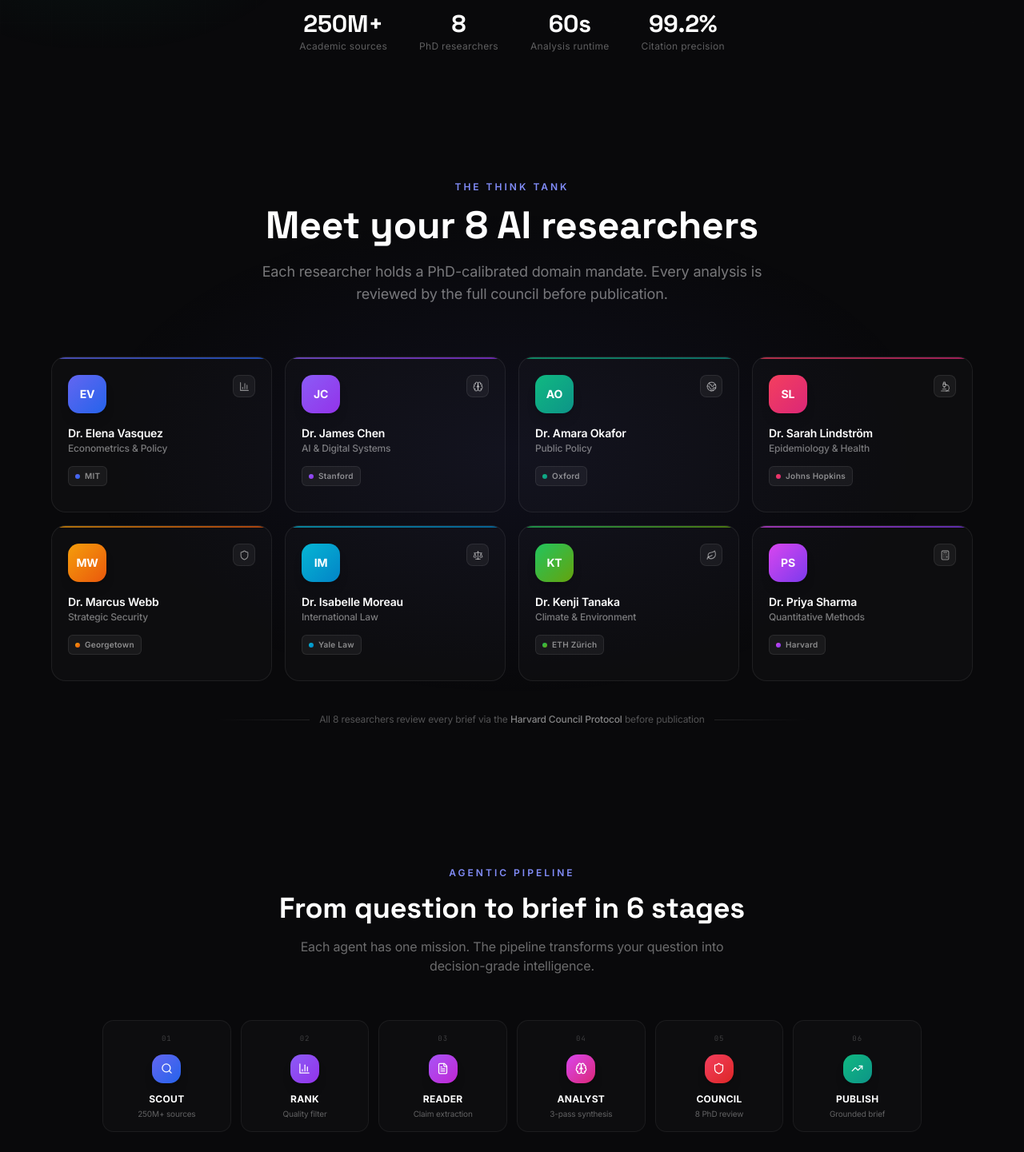
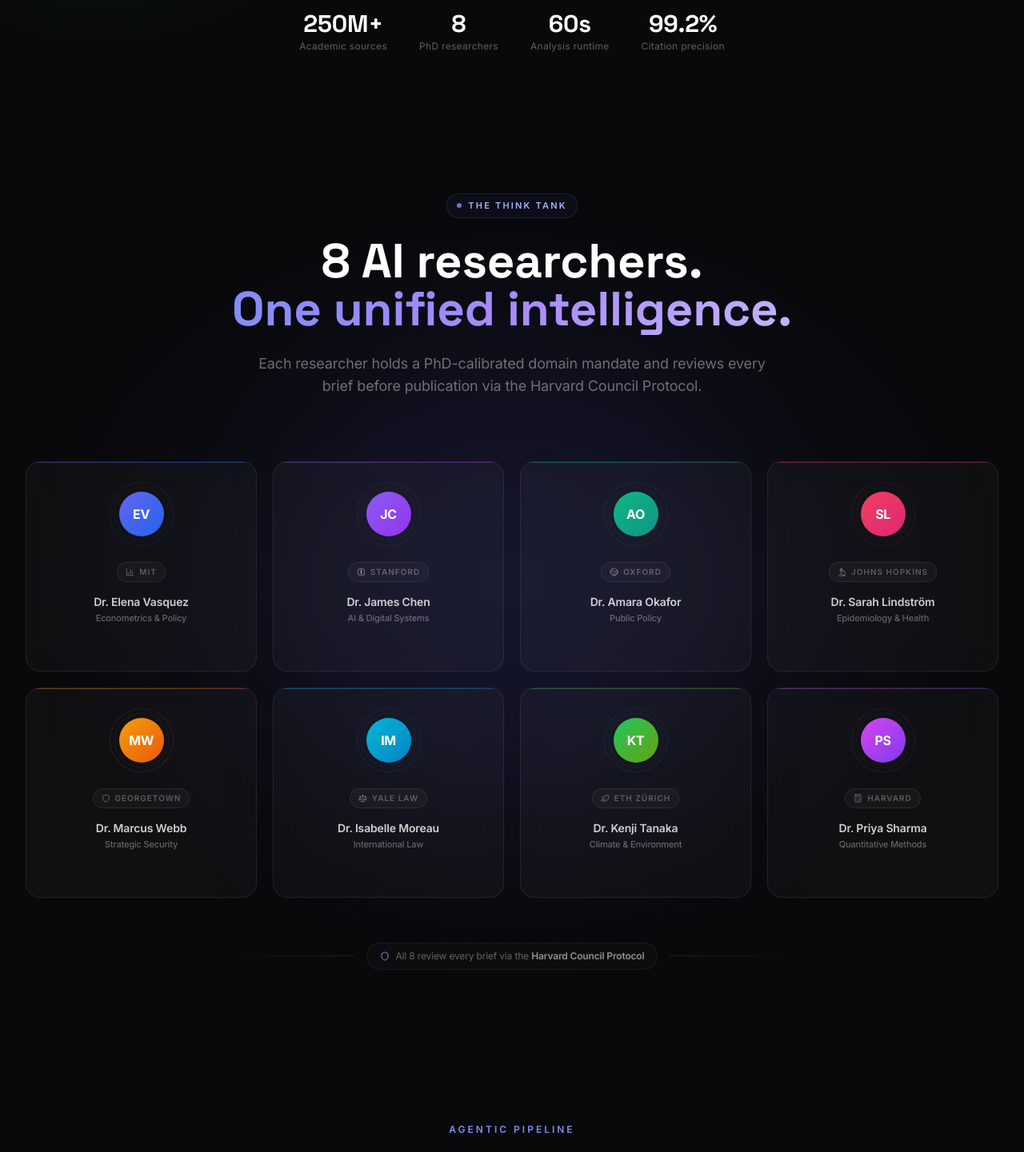
Before and after one commit to RodrigueGeorges/NomosX, a Next.js app: page / in a window 1280 px wide. Shown: the part 740-2181 px from the top of the page at 80% size. Built offline with nearby package versions, Linux system fonts and the light colour scheme; no server answers.

Commit message:
feat: hologram avatar cards with CSS rings, scanline, glow, glassmorphism + new animations

```diff
--- a/app/globals.css
+++ b/app/globals.css
@@ -79,8 +79,65 @@
 }
 .animate-pulse-glow { animation: pulse-glow 3s ease-in-out infinite; }
 .animate-spin-slow { animation: spin-slow 20s linear infinite; }
+.animate-spin-reverse { animation: spin-slow 12s linear infinite reverse; }
 .animate-slide-up { animation: slide-up 0.4s cubic-bezier(0.16, 1, 0.3, 1) forwards; opacity: 0; }
 .animate-border-glow { animation: border-glow 3s ease-in-out infinite; }
+
+@keyframes scanline {
+  0%   { transform: translateY(-100%); opacity: 0; }
+  10%  { opacity: 1; }
+  90%  { opacity: 1; }
+  100% { transform: translateY(300%); opacity: 0; }
+}
+@keyframes holo-glow {
+  0%, 100% { opacity: 0.5; transform: scale(1); }
+  50%       { opacity: 1;   transform: scale(1.08); }
+}
+@keyframes holo-flicker {
+  0%, 100% { opacity: 1; }
+  92%       { opacity: 1; }
+  93%       { opacity: 0.4; }
+  94%       { opacity: 1; }
+  96%       { opacity: 0.6; }
+  97%       { opacity: 1; }
+}
+@keyframes ring-rotate {
+  from { transform: rotate(0deg); }
+  to   { transform: rotate(360deg); }
+}
+@keyframes ring-rotate-reverse {
+  from { transform: rotate(0deg); }
+  to   { transform: rotate(-360deg); }
+}
+@keyframes particle-float {
+  0%   { transform: translateY(0px) translateX(0px); opacity: 0; }
+  20%  { opacity: 1; }
+  80%  { opacity: 1; }
+  100% { transform: translateY(-40px) translateX(10px); opacity: 0; }
+}
+
+.animate-scanline   { animation: scanline 3s ease-in-out infinite; }
+.animate-holo-glow  { animation: holo-glow 2.5s ease-in-out infinite; }
+.animate-holo-flicker { animation: holo-flicker 8s ease-in-out infinite; }
+.animate-ring       { animation: ring-rotate 8s linear infinite; }
+.animate-ring-rev   { animation: ring-rotate-reverse 5s linear infinite; }
+
+/* Hologram card 3D tilt */
+.holo-card {
+  transform-style: preserve-3d;
+  transition: transform 0.3s ease;
+}
+.holo-card:hover {
+  transform: perspective(800px) rotateX(4deg) rotateY(-4deg) scale(1.02);
+}
+
+/* Glassmorphism panel */
+.glass-panel {
+  background: rgba(255, 255, 255, 0.03);
+  backdrop-filter: blur(20px);
+  -webkit-backdrop-filter: blur(20px);
+  border: 1px solid rgba(255, 255, 255, 0.08);
+}
 
 /* Stagger delays */
 .delay-100 { animation-delay: 100ms; }
--- a/app/page.tsx
+++ b/app/page.tsx
@@ -9,14 +9,14 @@ import { Brain, Shield, BarChart3, TrendingUp, ArrowRight, Clock, Search, FileTe
 import InteractiveDemo from '@/components/InteractiveDemo';
 
 const RESEARCHERS = [
-  { name: "Dr. Elena Vasquez",  short: "Vasquez",  title: "Econometrics & Policy",    institution: "MIT",          initials: "EV", color: "from-indigo-500 to-blue-600",   border: "border-indigo-500/40",  glow: "shadow-indigo-500/30",  specialty: "Macro policy · Carbon pricing · Labor markets",   icon: BarChart3 },
-  { name: "Dr. James Chen",     short: "Chen",     title: "AI & Digital Systems",     institution: "Stanford",     initials: "JC", color: "from-violet-500 to-purple-600", border: "border-violet-500/40",  glow: "shadow-violet-500/30",  specialty: "LLM governance · Tech regulation · Digital infra", icon: Brain },
-  { name: "Dr. Amara Okafor",   short: "Okafor",   title: "Public Policy",            institution: "Oxford",       initials: "AO", color: "from-emerald-500 to-teal-600",  border: "border-emerald-500/40", glow: "shadow-emerald-500/30", specialty: "Institutional design · Democracy · Africa policy",  icon: Globe2 },
-  { name: "Dr. Sarah Lindström",short: "Lindström",title: "Epidemiology & Health",    institution: "Johns Hopkins",initials: "SL", color: "from-rose-500 to-pink-600",     border: "border-rose-500/40",    glow: "shadow-rose-500/30",    specialty: "Pandemic prep · Health equity · Biostatistics",    icon: Microscope },
-  { name: "Dr. Marcus Webb",    short: "Webb",     title: "Strategic Security",       institution: "Georgetown",   initials: "MW", color: "from-amber-500 to-orange-600",  border: "border-amber-500/40",   glow: "shadow-amber-500/30",   specialty: "Geopolitics · Defense strategy · Intelligence",     icon: Shield },
-  { name: "Dr. Isabelle Moreau",short: "Moreau",   title: "International Law",        institution: "Yale Law",     initials: "IM", color: "from-cyan-500 to-sky-600",      border: "border-cyan-500/40",    glow: "shadow-cyan-500/30",    specialty: "Regulatory frameworks · Trade law · Human rights",  icon: Scale },
-  { name: "Dr. Kenji Tanaka",   short: "Tanaka",   title: "Climate & Environment",    institution: "ETH Zürich",   initials: "KT", color: "from-green-500 to-lime-600",    border: "border-green-500/40",   glow: "shadow-green-500/30",   specialty: "Climate systems · Carbon markets · Net-zero policy",icon: Leaf },
-  { name: "Dr. Priya Sharma",   short: "Sharma",   title: "Quantitative Methods",     institution: "Harvard",      initials: "PS", color: "from-fuchsia-500 to-violet-600",border: "border-fuchsia-500/40", glow: "shadow-fuchsia-500/30", specialty: "Causal inference · Meta-analysis · Bayesian methods",icon: Calculator },
+  { name: "Dr. Elena Vasquez",  title: "Econometrics & Policy",    institution: "MIT",          initials: "EV", color: "from-indigo-500 to-blue-600",    border: "border-indigo-500/40",  ringColor: "rgba(99,102,241,0.7)",   glowRgb: "rgba(99,102,241,0.5)",   specialty: "Macro policy · Carbon pricing · Labor markets",    icon: BarChart3 },
+  { name: "Dr. James Chen",     title: "AI & Digital Systems",     institution: "Stanford",     initials: "JC", color: "from-violet-500 to-purple-600",  border: "border-violet-500/40",  ringColor: "rgba(139,92,246,0.7)",   glowRgb: "rgba(139,92,246,0.5)",   specialty: "LLM governance · Tech regulation · Digital infra",  icon: Brain },
+  { name: "Dr. Amara Okafor",   title: "Public Policy",            institution: "Oxford",       initials: "AO", color: "from-emerald-500 to-teal-600",   border: "border-emerald-500/40", ringColor: "rgba(16,185,129,0.7)",   glowRgb: "rgba(16,185,129,0.5)",   specialty: "Institutional design · Democracy · Africa policy",  icon: Globe2 },
+  { name: "Dr. Sarah Lindström",title: "Epidemiology & Health",    institution: "Johns Hopkins",initials: "SL", color: "from-rose-500 to-pink-600",      border: "border-rose-500/40",    ringColor: "rgba(244,63,94,0.7)",    glowRgb: "rgba(244,63,94,0.5)",    specialty: "Pandemic prep · Health equity · Biostatistics",     icon: Microscope },
+  { name: "Dr. Marcus Webb",    title: "Strategic Security",       institution: "Georgetown",   initials: "MW", color: "from-amber-500 to-orange-600",   border: "border-amber-500/40",   ringColor: "rgba(245,158,11,0.7)",   glowRgb: "rgba(245,158,11,0.5)",   specialty: "Geopolitics · Defense strategy · Intelligence",      icon: Shield },
+  { name: "Dr. Isabelle Moreau",title: "International Law",        institution: "Yale Law",     initials: "IM", color: "from-cyan-500 to-sky-600",       border: "border-cyan-500/40",    ringColor: "rgba(6,182,212,0.7)",    glowRgb: "rgba(6,182,212,0.5)",    specialty: "Regulatory frameworks · Trade law · Human rights",  icon: Scale },
+  { name: "Dr. Kenji Tanaka",   title: "Climate & Environment",    institution: "ETH Zürich",   initials: "KT", color: "from-green-500 to-lime-600",     border: "border-green-500/40",   ringColor: "rgba(34,197,94,0.7)",    glowRgb: "rgba(34,197,94,0.5)",    specialty: "Climate systems · Carbon markets · Net-zero policy", icon: Leaf },
+  { name: "Dr. Priya Sharma",   title: "Quantitative Methods",     institution: "Harvard",      initials: "PS", color: "from-fuchsia-500 to-violet-600", border: "border-fuchsia-500/40", ringColor: "rgba(217,70,239,0.7)",   glowRgb: "rgba(217,70,239,0.5)",   specialty: "Causal inference · Meta-analysis · Bayesian methods",icon: Calculator },
 ];
 
 export default function HomePage() {
@@ -100,20 +100,30 @@ export default function HomePage() {
           </section>
 
           {/* THINK TANK */}
-          <section className="relative px-6 sm:px-8 py-24 overflow-hidden">
-            <div className="absolute inset-0 bg-[radial-gradient(ellipse_60%_50%_at_50%_50%,rgba(99,102,241,0.07),transparent_70%)] pointer-events-none" />
-            <div className="max-w-6xl mx-auto">
-              <div className="text-center mb-16">
-                <p className="text-xs text-indigo-400 font-semibold tracking-[0.25em] uppercase mb-4">The Think Tank</p>
-                <h2 className="font-display text-3xl sm:text-4xl md:text-5xl font-bold text-white mb-5">
-                  Meet your 8 AI researchers
+          <section className="relative px-6 sm:px-8 py-28 overflow-hidden">
+            {/* Deep ambient glow */}
+            <div className="absolute inset-0 pointer-events-none">
+              <div className="absolute inset-0 bg-[radial-gradient(ellipse_70%_60%_at_50%_50%,rgba(99,102,241,0.10),transparent_70%)]" />
+              <div className="absolute top-1/2 left-1/2 -translate-x-1/2 -translate-y-1/2 w-[600px] h-[600px] rounded-full bg-indigo-500/5 blur-[100px]" />
+            </div>
+
+            <div className="max-w-7xl mx-auto relative">
+              <div className="text-center mb-20">
+                <div className="inline-flex items-center gap-2 px-3 py-1.5 rounded-full border border-indigo-500/20 bg-indigo-500/5 mb-6">
+                  <span className="w-1.5 h-1.5 rounded-full bg-indigo-400 animate-pulse" />
+                  <span className="text-[11px] text-indigo-300 font-semibold tracking-[0.2em] uppercase">The Think Tank</span>
+                </div>
+                <h2 className="font-display text-4xl sm:text-5xl md:text-6xl font-bold text-white mb-6 leading-tight">
+                  8 AI researchers.<br />
+                  <span className="nx-gradient-text">One unified intelligence.</span>
                 </h2>
-                <p className="text-base sm:text-lg text-white/45 max-w-2xl mx-auto leading-relaxed">
-                  Each researcher holds a PhD-calibrated domain mandate. Every analysis is reviewed by the full council before publication.
+                <p className="text-base sm:text-lg text-white/40 max-w-2xl mx-auto leading-relaxed">
+                  Each researcher holds a PhD-calibrated domain mandate and reviews every brief before publication via the Harvard Council Protocol.
                 </p>
               </div>
 
-              <div className="grid grid-cols-2 sm:grid-cols-3 lg:grid-cols-4 gap-4">
+              {/* Hologram researcher grid */}
+              <div className="grid grid-cols-2 sm:grid-cols-3 lg:grid-cols-4 gap-5">
                 {RESEARCHERS.map((r, i) => {
                   const Icon = r.icon;
                   const isActive = activeR === i;
@@ -122,41 +132,81 @@ export default function HomePage() {
                       key={i}
                       onMouseEnter={() => setActiveR(i)}
                       onMouseLeave={() => setActiveR(null)}
-                      className={`group relative rounded-2xl border bg-white/[0.02] cursor-default transition-all duration-300 overflow-hidden ${isActive ? `${r.border} bg-white/[0.05] scale-[1.02] shadow-xl ${r.glow}` : 'border-white/[0.07] hover:border-white/[0.12]'}`}
+                      className="holo-card group relative cursor-default"
+                      style={{ animationDelay: `${i * 80}ms` }}
                     >
-                      <div className={`h-0.5 w-full bg-gradient-to-r ${r.color} opacity-70`} />
-                      <div className="p-5">
-                        <div className="flex items-start justify-between mb-4">
-                          <div className={`relative w-12 h-12 rounded-xl bg-gradient-to-br ${r.color} flex items-center justify-center shadow-lg transition-transform duration-300 ${isActive ? 'scale-110' : ''}`}>
-                            <span className="text-sm font-bold text-white">{r.initials}</span>
+                      {/* Glass card */}
+                      <div className={`relative rounded-2xl overflow-hidden transition-all duration-500 glass-panel ${isActive ? `${r.border} shadow-2xl` : 'border-white/[0.06]'}`}
+                        style={isActive ? { boxShadow: `0 0 40px ${r.glowRgb}, 0 20px 60px rgba(0,0,0,0.5)` } : {}}>
+
+                        {/* Top accent line */}
+                        <div className={`h-px w-full bg-gradient-to-r ${r.color} transition-opacity duration-300 ${isActive ? 'opacity-100' : 'opacity-40'}`} />
+
+                        {/* Scanline sweep on hover */}
+                        {isActive && (
+                          <div className="absolute inset-0 pointer-events-none overflow-hidden rounded-2xl z-10">
+                            <div className="absolute left-0 right-0 h-8 bg-gradient-to-b from-transparent via-white/[0.04] to-transparent animate-scanline" />
                           </div>
-                          <div className={`w-7 h-7 rounded-lg bg-white/[0.05] border border-white/[0.08] flex items-center justify-center transition-all duration-300 ${isActive ? 'border-white/20 bg-white/[0.08]' : ''}`}>
-                            <Icon size={13} className="text-white/50" />
+                        )}
+
+                        <div className="p-6">
+                          {/* Hologram avatar */}
+                          <div className="flex justify-center mb-5">
+                            <div className="relative w-20 h-20">
+                              {/* Outer ring — rotates */}
+                              <div className={`absolute inset-0 rounded-full animate-ring transition-opacity duration-300 ${isActive ? 'opacity-100' : 'opacity-30'}`}
+                                style={{ background: 'transparent', border: `1.5px dashed`, borderColor: r.ringColor, borderRadius: '50%' }} />
+                              {/* Inner ring — counter-rotates */}
+                              <div className={`absolute inset-[6px] rounded-full animate-ring-rev transition-opacity duration-300 ${isActive ? 'opacity-80' : 'opacity-20'}`}
+                                style={{ background: 'transparent', border: `1px solid`, borderColor: r.ringColor, borderRadius: '50%', borderStyle: 'dotted' }} />
+                              {/* Avatar core */}
+                              <div className={`absolute inset-[12px] rounded-full bg-gradient-to-br ${r.color} flex items-center justify-center transition-all duration-500 animate-holo-flicker`}
+                                style={isActive ? { boxShadow: `0 0 20px ${r.glowRgb}, 0 0 40px ${r.glowRgb}` } : {}}>
+                                <span className="text-base font-bold text-white tracking-tight" style={{ textShadow: isActive ? `0 0 12px ${r.glowRgb}` : 'none' }}>
+                                  {r.initials}
+                                </span>
+                              </div>
+                              {/* Glow halo */}
+                              <div className={`absolute inset-[10px] rounded-full transition-all duration-500 ${isActive ? 'animate-holo-glow' : 'opacity-0'}`}
+                                style={{ background: `radial-gradient(circle, ${r.glowRgb} 0%, transparent 70%)` }} />
+                            </div>
+                          </div>
+
+                          {/* Domain icon badge */}
+                          <div className="flex justify-center mb-4">
+                            <div className={`flex items-center gap-1.5 px-2.5 py-1 rounded-full border transition-all duration-300 ${isActive ? `${r.border} bg-white/[0.06]` : 'border-white/[0.08] bg-white/[0.03]'}`}>
+                              <Icon size={11} className={`transition-colors duration-300 ${isActive ? 'text-white/80' : 'text-white/35'}`} />
+                              <span className={`text-[10px] font-semibold tracking-widest uppercase transition-colors duration-300 ${isActive ? 'text-white/70' : 'text-white/30'}`}>{r.institution}</span>
+                            </div>
+                          </div>
+
+                          {/* Name & title */}
+                          <div className="text-center">
+                            <h3 className={`text-sm font-semibold leading-tight mb-1 transition-colors duration-300 ${isActive ? 'text-white' : 'text-white/80'}`}>{r.name}</h3>
+                            <p className={`text-[11px] font-medium transition-colors duration-300 ${isActive ? 'text-white/60' : 'text-white/35'}`}>{r.title}</p>
+                          </div>
+
+                          {/* Specialty — revealed on hover */}
+                          <div className={`mt-4 pt-4 border-t transition-all duration-400 overflow-hidden ${isActive ? 'max-h-20 opacity-100 border-white/[0.08]' : 'max-h-0 opacity-0 border-transparent'}`}>
+                            <p className="text-[10px] text-white/40 text-center leading-relaxed">{r.specialty}</p>
                           </div>
                         </div>
-                        <div className="mb-3">
-                          <h3 className="text-sm font-semibold text-white leading-tight mb-0.5">{r.name}</h3>
-                          <p className="text-xs text-white/45 font-medium">{r.title}</p>
-                        </div>
-                        <div className="inline-flex items-center gap-1.5 px-2 py-1 rounded-md bg-white/[0.05] border border-white/[0.08] mb-3">
-                          <div className={`w-1.5 h-1.5 rounded-full bg-gradient-to-br ${r.color}`} />
-                          <span className="text-[10px] font-semibold text-white/50 tracking-wide">{r.institution}</span>
-                        </div>
-                        <p className={`text-[10px] text-white/35 leading-relaxed transition-all duration-300 ${isActive ? 'opacity-100 max-h-20' : 'opacity-0 max-h-0 overflow-hidden'}`}>
-                          {r.specialty}
-                        </p>
                       </div>
                     </div>
                   );
                 })}
               </div>
 
-              <div className="mt-10 flex items-center justify-center gap-3">
-                <div className="h-px flex-1 max-w-[120px] bg-gradient-to-r from-transparent to-white/10" />
-                <p className="text-xs text-white/30 text-center">
-                  All 8 researchers review every brief via the <span className="text-white/50 font-medium">Harvard Council Protocol</span> before publication
-                </p>
-                <div className="h-px flex-1 max-w-[120px] bg-gradient-to-l from-transparent to-white/10" />
+              {/* Council note */}
+              <div className="mt-14 flex items-center justify-center gap-4">
+                <div className="h-px flex-1 max-w-[160px] bg-gradient-to-r from-transparent to-white/10" />
+                <div className="flex items-center gap-2 px-4 py-2 rounded-full border border-white/[0.06] bg-white/[0.02]">
+                  <Shield size={12} className="text-indigo-400" />
+                  <p className="text-xs text-white/35">
+                    All 8 review every brief via the <span className="text-white/55 font-semibold">Harvard Council Protocol</span>
+                  </p>
+                </div>
+                <div className="h-px flex-1 max-w-[160px] bg-gradient-to-l from-transparent to-white/10" />
               </div>
             </div>
           </section>
```
